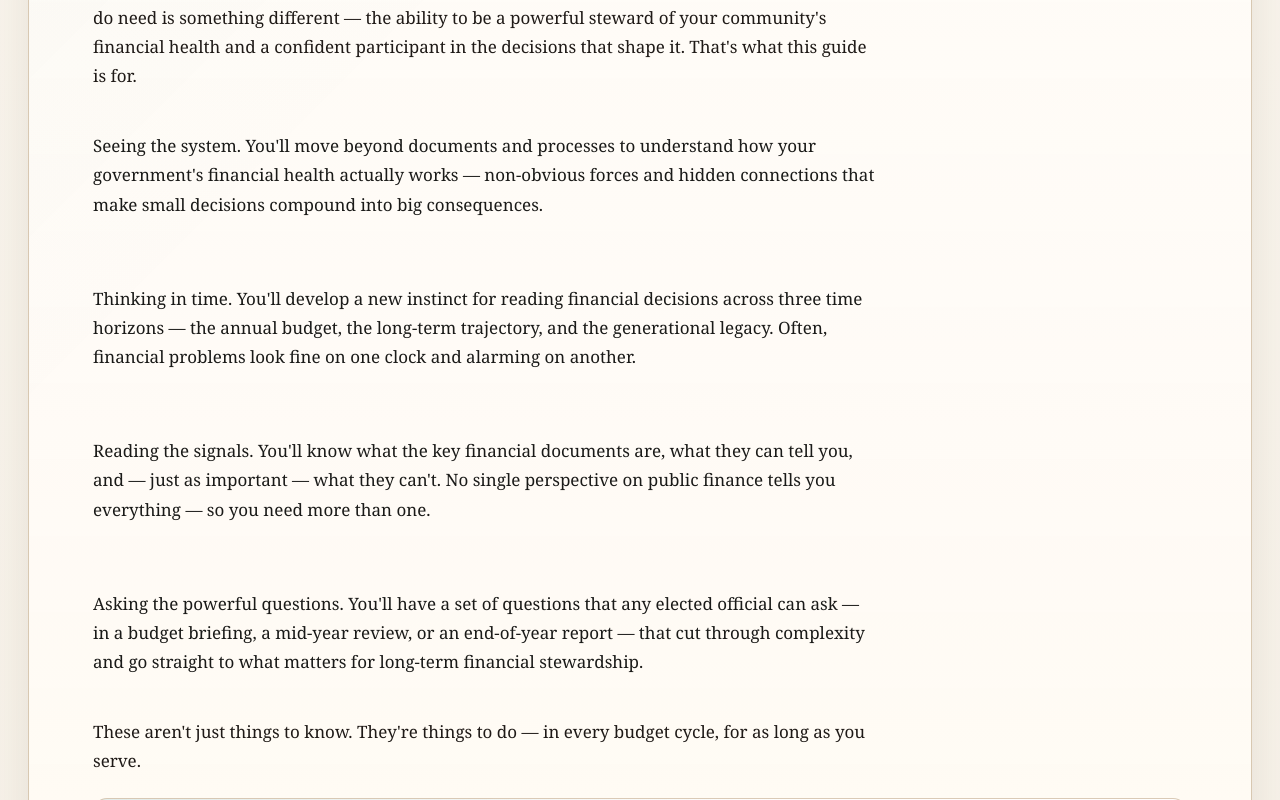
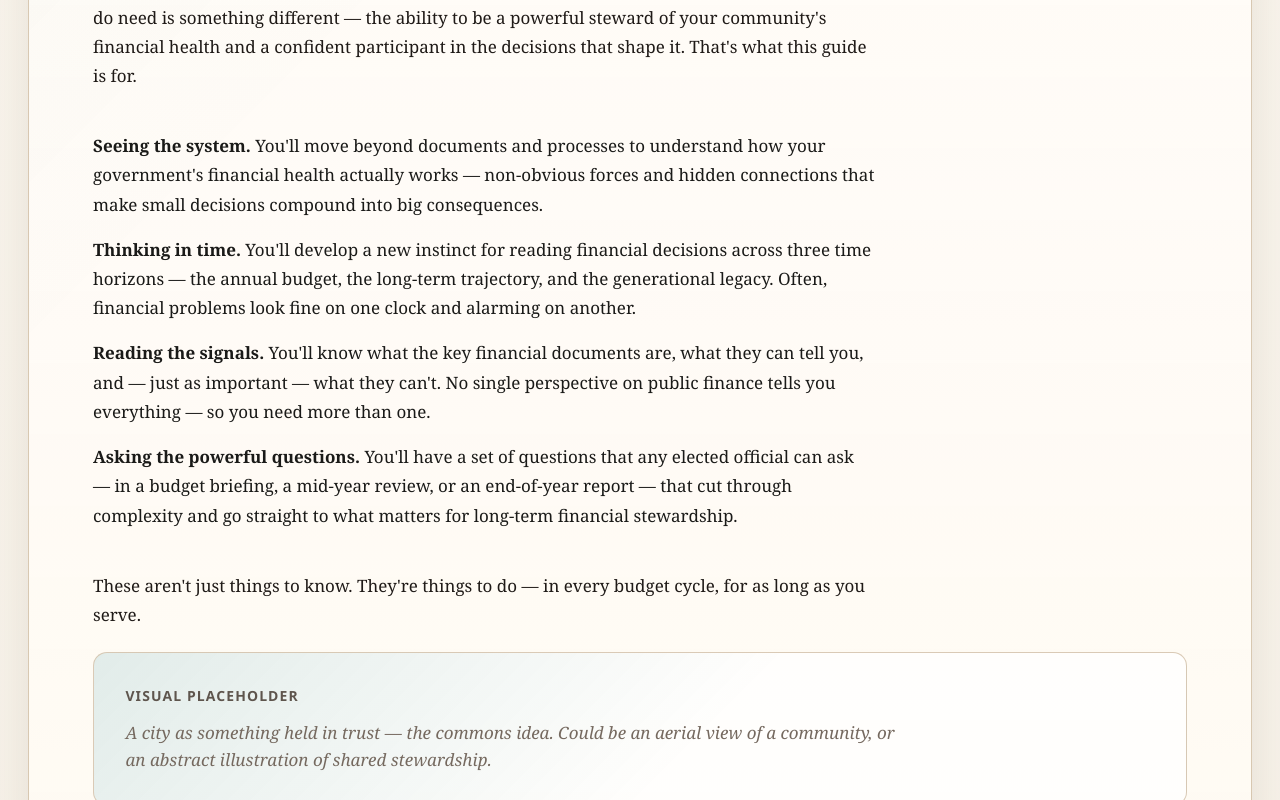
Before and after one commit to SKavanagh13/Seeing-the-System, a React (Vite) app: page / in a window 1280 px wide. Shown: the part 1260-2060 px from the top of the page. Built offline with nearby package versions, Linux system fonts and the light colour scheme.

Commit message:
final fixes bundle (#29)

```diff
--- a/src/components/GlossaryDrawer.tsx
+++ b/src/components/GlossaryDrawer.tsx
@@ -75,7 +75,7 @@ export function GlossaryDrawer({ term, onClose }: GlossaryDrawerProps) {
             {term.stewardInsights.length > 0 ? (
               <div className="glossary-drawer__insights">
                 <p className="glossary-drawer__insights-label">
-                  Steward insights
+                  {'The savvy steward\u2019s insights\u2026'}
                 </p>
                 <ul className="glossary-drawer__insight-list">
                   {term.stewardInsights.map((insight) => (
--- a/src/pages/EpiloguePage.tsx
+++ b/src/pages/EpiloguePage.tsx
@@ -50,12 +50,9 @@ export function EpiloguePage() {
       </header>
 
       <div className="epilogue-page__content">
+        <div className="epilogue-page__narrative">
           <ChapterRenderer nodes={introNodes} />
-
-        <section className="epilogue-page__stewardship">
           <ChapterRenderer nodes={[stewardshipNode]} />
-        </section>
-
           <ChapterRenderer nodes={reflectionNodes} />
 
           <section className="epilogue-page__closing" aria-label="Closing reflection">
@@ -73,6 +70,7 @@ export function EpiloguePage() {
               />
             </div>
           </section>
+        </div>
 
         <section className="epilogue-page__next-steps" aria-label="Next destinations">
           <div className="epilogue-page__transition">
--- a/src/pages/HomePage.tsx
+++ b/src/pages/HomePage.tsx
@@ -1,4 +1,4 @@
-import { Fragment } from 'react'
+import { Fragment, type ReactNode } from 'react'
 import { NavLink } from 'react-router-dom'
 
 import { GlossaryTerm } from '../components/GlossaryTerm'
@@ -20,17 +20,7 @@ export function HomePage() {
         <h1 className="page__title chapter-page__title">{prologue.title}</h1>
       </header>
 
-      {contentSegments.map((segment, index) =>
-        segment.type === 'chapter' ? (
-          <ChapterRenderer key={`chapter-${index}`} nodes={segment.nodes} />
-        ) : (
-          <GoalBlock
-            key={`goal-${segment.goal.lead}-${index}`}
-            lead={segment.goal.lead}
-            body={segment.goal.body}
-          />
-        ),
-      )}
+      {renderContentSegments(contentSegments)}
 
       <div className="home-page__primary-cta-wrap">
         <NavLink to="/annual-clock" className="home-page__primary-cta">
@@ -60,6 +50,53 @@ type GoalMarkup = {
 type ContentSegment =
   | { type: 'chapter'; nodes: ChapterRenderNode[] }
   | { type: 'goal'; goal: GoalMarkup }
+
+function renderContentSegments(segments: ContentSegment[]) {
+  const renderedSegments: ReactNode[] = []
+  let index = 0
+
+  while (index < segments.length) {
+    const segment = segments[index]
+
+    if (segment.type === 'chapter') {
+      renderedSegments.push(
+        <ChapterRenderer key={`chapter-${index}`} nodes={segment.nodes} />,
+      )
+      index += 1
+      continue
+    }
+
+    const goals: GoalMarkup[] = []
+    let goalIndex = index
+
+    while (goalIndex < segments.length) {
+      const goalSegment = segments[goalIndex]
+
+      if (goalSegment.type !== 'goal') {
+        break
+      }
+
+      goals.push(goalSegment.goal)
+      goalIndex += 1
+    }
+
+    renderedSegments.push(
+      <div className="home-page__goal-group" key={`goal-group-${index}`}>
+        {goals.map((goal, groupIndex) => (
+          <GoalBlock
+            key={`goal-${goal.lead}-${index + groupIndex}`}
+            lead={goal.lead}
+            body={goal.body}
+          />
+        ))}
+      </div>,
+    )
+
+    index = goalIndex
+  }
+
+  return renderedSegments
+}
 
 function buildContentSegments(nodes: ChapterRenderNode[]): ContentSegment[] {
   const segments: ContentSegment[] = []
--- a/src/styles.css
+++ b/src/styles.css
@@ -117,6 +117,7 @@ select {
   letter-spacing: 0.08em;
   line-height: 1.1;
   text-transform: uppercase;
+  white-space: nowrap;
   color: #1A1A18;
 }
 
@@ -285,17 +286,18 @@ select {
   gap: 2.4rem;
 }
 
+.home-page__goal-group {
+  display: grid;
+  gap: 16px;
+}
+
 .home-page__goal-block {
   margin: 0;
   color: #1A1A18;
 }
 
-.home-page__goal-block + .home-page__goal-block {
-  margin-top: 24px;
-}
-
 .home-page__goal-lead {
-  font-weight: 500;
+  font-weight: 600;
 }
 
 .home-page__primary-cta-wrap {
@@ -725,6 +727,11 @@ select {
   max-width: 14ch;
 }
 
+.epilogue-page__narrative {
+  display: grid;
+  gap: 32px;
+}
+
 .epilogue-page__content .chapter-renderer {
   gap: 32px;
 }
@@ -736,18 +743,9 @@ select {
   max-width: 45rem;
 }
 
-.epilogue-page__stewardship,
-.epilogue-page__closing {
-  margin-top: 64px;
-}
-
-.epilogue-page__stewardship {
-  padding-top: 64px;
-  border-top: 1px solid rgba(148, 132, 117, 0.65);
-}
-
-.epilogue-page__stewardship .chapter-renderer,
+.epilogue-page__closing,
 .epilogue-page__closing .chapter-renderer {
+  display: grid;
   gap: 32px;
 }
 
```
Lines whose indentation alone changed are shown as unchanged.
